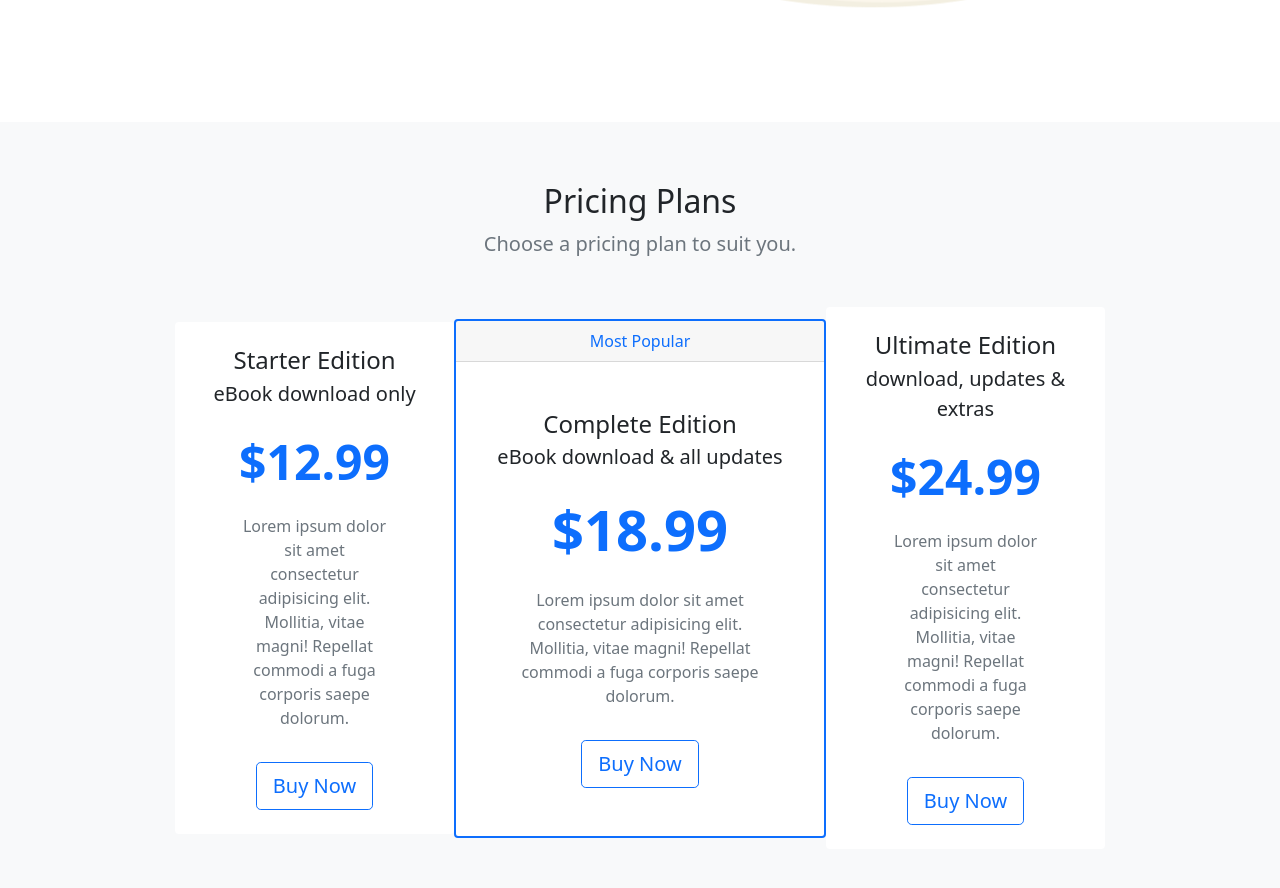
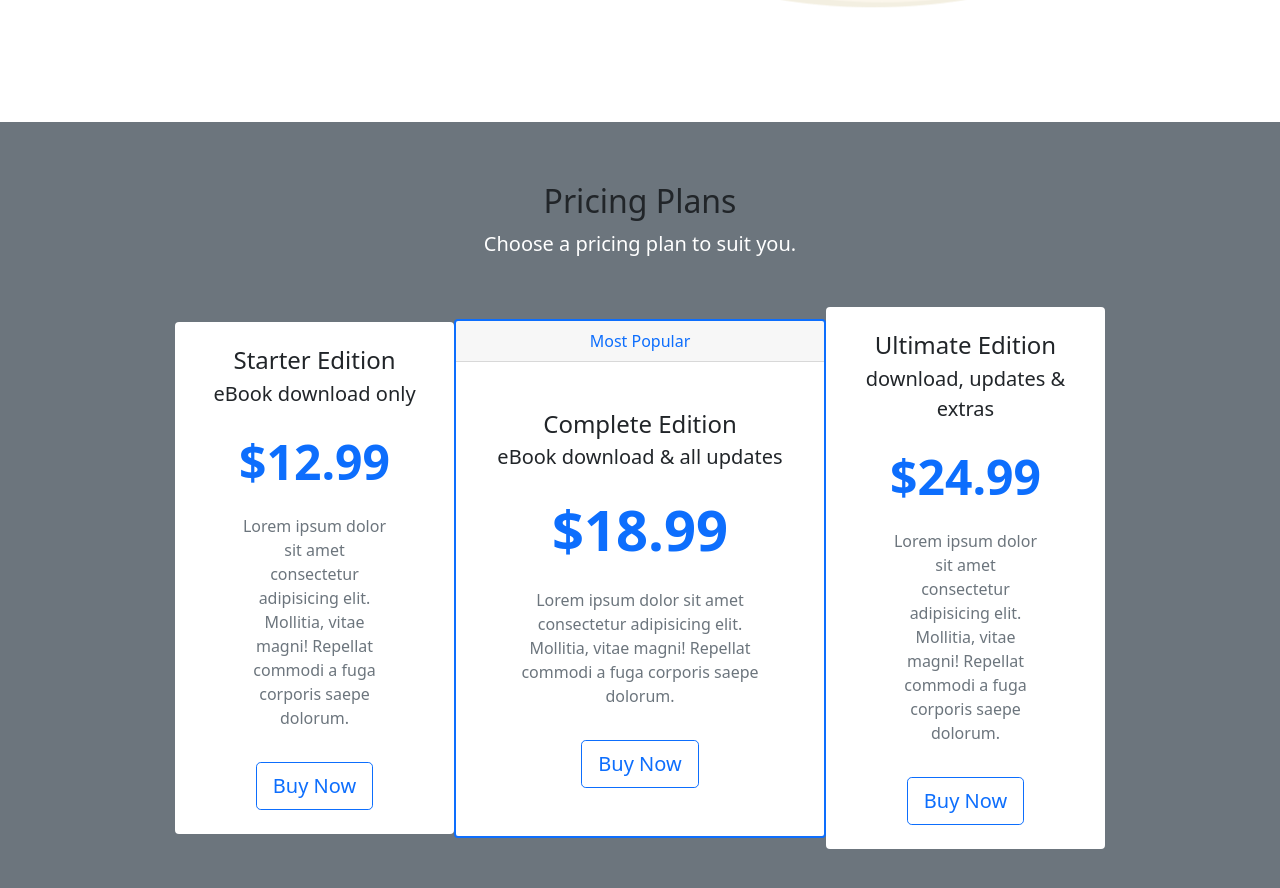
Before and after one commit to udaymondal/Ninja-E_book--BOOTSTRAP, a plain HTML site: page index.html in a window 1280 px wide. Shown: the part 660-1548 px from the top of the page. Drawn offline with nearby package versions, Linux system fonts and the light colour scheme.

```diff
--- a/index.html
+++ b/index.html
@@ -68,11 +68,11 @@
 		</div>
 	</section>
 	<!-- pricing plans -->
-	<section id="pricing" class="bg-light mt-5">
+	<section id="pricing" class="bg-secondary mt-5">
 		<div class="container-lg">
 		  <div class="text-center">
 			<h2>Pricing Plans</h2>
-			<p class="lead text-muted">Choose a pricing plan to suit you.</p>
+			<p class="lead text-white">Choose a pricing plan to suit you.</p>
 		  </div>
 
 		  <div class="row my-5 g-0 align-items-center justify-content-center">
```
